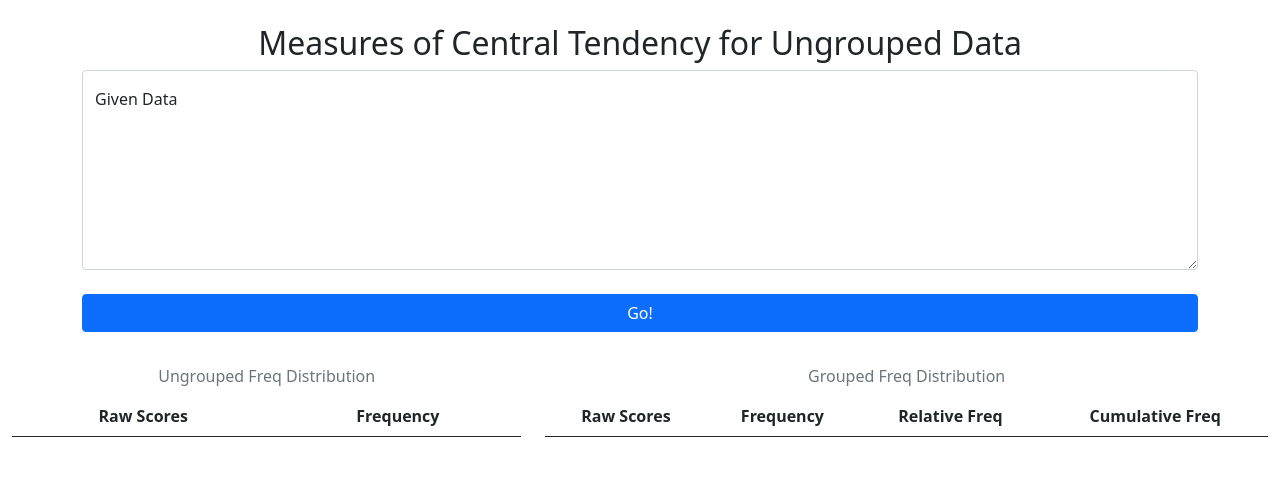
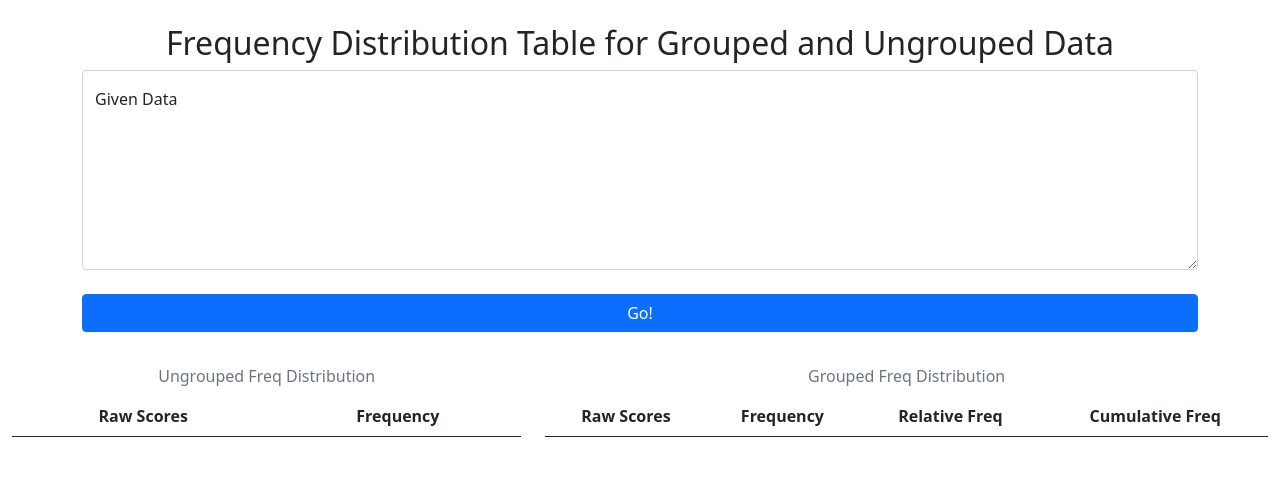
Before and after one commit to hansel-cmd/Frequency-Distribution, a plain HTML site: page index.html in a window 1280 px wide. Drawn offline with nearby package versions, Linux system fonts and the light colour scheme.

Commit message:
added header

```diff
--- a/index.html
+++ b/index.html
@@ -13,7 +13,7 @@
     <section class="pt-4">
         <div class="container">
             <h1 class="fs-2 text-center">
-                Measures of Central Tendency for Ungrouped Data
+                Frequency Distribution Table for Grouped and Ungrouped Data
             </h1>
             <div class="form-floating">
                 <textarea id="text-area" class="form-control" placeholder="Leave a comment here" id="floatingTextarea2" style="height: 200px"></textarea>
```
